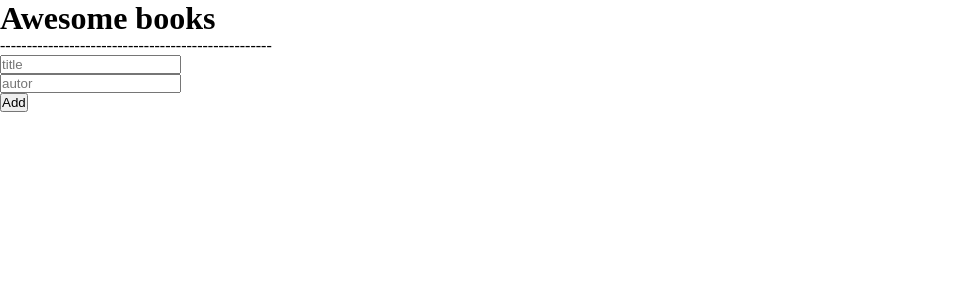
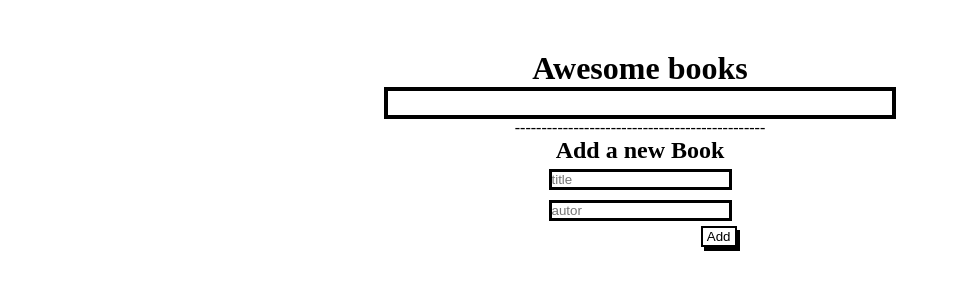
Before and after one commit to Eldonratzlaff/Awesome-books, a website: page index.html in a window 1280 px wide. Shown: the whole page, without its empty margins (0-959 px from the left). Drawn offline with Linux system fonts and the light colour scheme.

Commit message:
Add some style

```diff
--- a/index.html
+++ b/index.html
@@ -12,12 +12,17 @@
 <body>
     <h1>Awesome books</h1>
 
-    <div id="books">
+
+    <div class="books" id="books">
         <ul>
         </ul>
-        <div>---------------------------------------------------</div>
+        <div></div>
+    </div>
 
-    </div>
+
+
+    <div>-----------------------------------------------</div>
+    <h2>Add a new Book</h2>
 
     <form action="" id="form">
         <input type="text" name="title" id="title" placeholder="title">
--- a/style.css
+++ b/style.css
@@ -3,3 +3,41 @@
   padding: 0;
   box-sizing: border-box;
 }
+
+body{
+margin: 50px;
+display: flex;
+flex-direction: column;
+align-items: center;
+}
+
+.books {
+  border: 4px solid black;
+padding: 10px;
+width: 40vw;
+}
+ul{
+ display: flex;
+ justify-content: space-between;
+ padding: 2px 0px;
+}
+li{
+  list-style: none;
+  display: inline-block;
+}
+button{
+  border: 2px solid black;
+  float: right;
+  background-color: transparent;
+  box-shadow: 2px 2px black;
+  padding: 1px 4px;
+}
+input{
+  margin: 5px;
+  border: 3px solid black;
+}
+#add-btn{
+  float: right;
+  border: 2px solid black;
+  box-shadow: 3px 4px black;
+}
```
